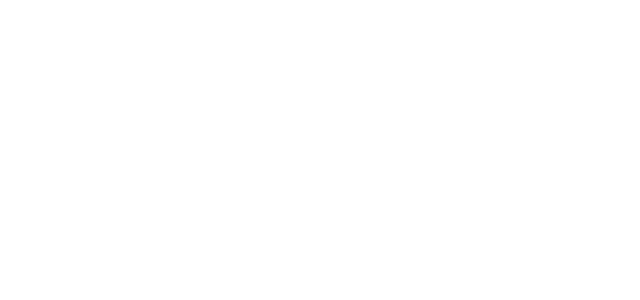
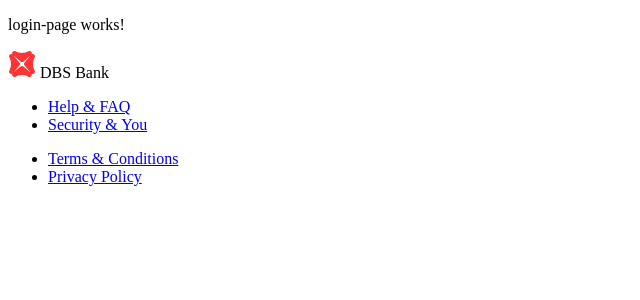
Before and after one commit to zxzxlch/dbs-uxe-login, an Angular app: page /login in a window 1280 px wide. Before the commit this address led to /. Shown: the top 300 px of the page, without its empty margins (0-640 px from the left). Built offline with nearby package versions, Linux system fonts and the light colour scheme.

Commit message:
Add login page component

```diff
--- a/src/app/app-routing.module.ts
+++ b/src/app/app-routing.module.ts
@@ -1,9 +1,11 @@
 import { NgModule } from '@angular/core';
 import { RouterModule, Routes } from '@angular/router';
 import { HomePageComponent } from './home-page/home-page.component';
+import { LoginPageComponent } from './login-page/login-page.component';
 
 const routes: Routes = [
   { path: '', pathMatch: 'full', component: HomePageComponent },
+  { path: 'login', component: LoginPageComponent },
 ];
 
 @NgModule({
--- a/src/app/app.module.ts
+++ b/src/app/app.module.ts
@@ -6,6 +6,7 @@
 import { HomePageComponent } from './home-page/home-page.component';
 import { HeaderComponent } from './header/header.component';
 import { FooterComponent } from './footer/footer.component';
+import { LoginPageComponent } from './login-page/login-page.component';
 
 @NgModule({
   declarations: [
@@ -13,6 +14,7 @@
     HomePageComponent,
     HeaderComponent,
     FooterComponent,
+    LoginPageComponent,
   ],
   imports: [BrowserModule, AppRoutingModule],
   providers: [],
--- a/src/app/footer/footer.component.html
+++ b/src/app/footer/footer.component.html
@@ -1,6 +1,6 @@
 <footer>
   <div class="logo">
-    <img class="logo" src="../../assets/dbs-logo-mark.svg" alt="DBS Homepage" />
+    <img class="logo" src="../../assets/dbs-logo-mark.svg" alt="DBS Bank logo" />
     DBS Bank
   </div>
   <nav>
--- /dev/null
+++ b/src/app/login-page/login-page.component.html
@@ -0,0 +1,2 @@
+<p>login-page works!</p>
+<app-footer></app-footer>
```
Also changed, not shown: src/app/login-page/login-page.component.ts (added, +10 -0 lines), src/app/login-page/login-page.component.scss (added), 1 other file (tests, documents, lock files or other folders).
